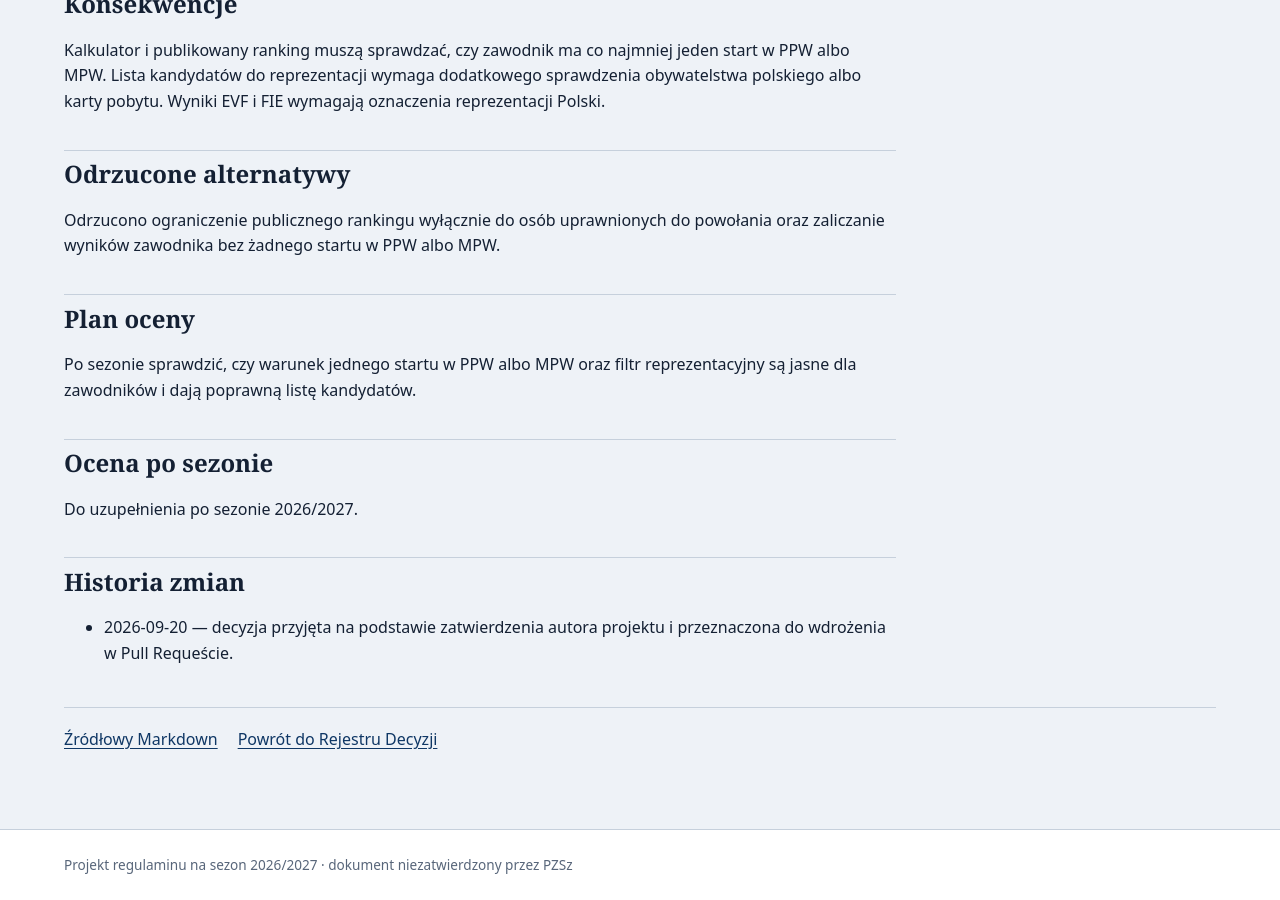
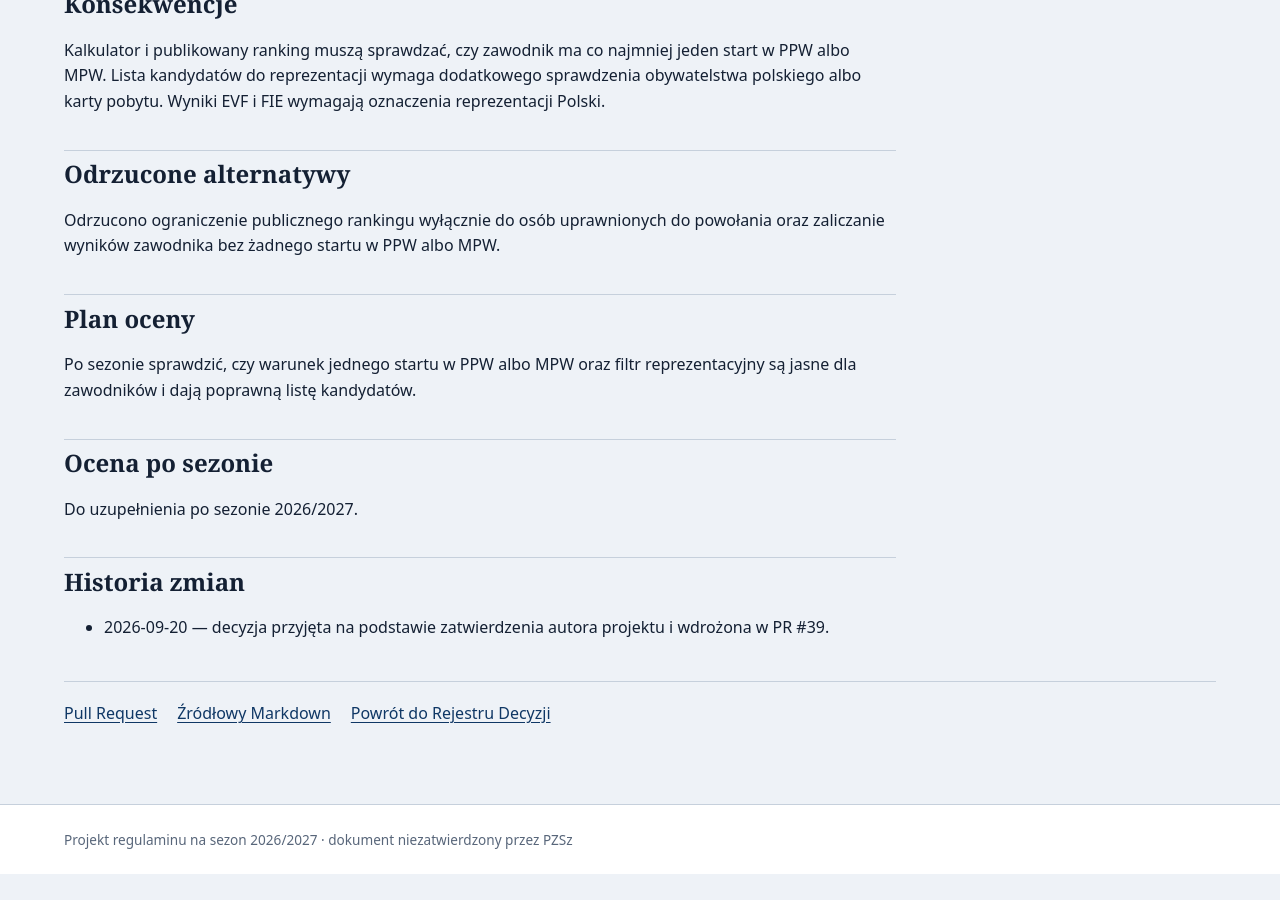
Before and after one commit to Fencer4Life/Regulamin_Kadry-SPWS, a Jekyll site: the page built from _decyzje/DR-020-wlaczanie-zawodnikow-do-rankingu.md, in a window 1280 px wide and 900 px high, scrolled down 1936 px. Built offline with Jekyll 4.4.1, drawn with Linux system fonts in a browser that asks for light colours; after the commit the page ends 2810 px from its top, so only the background shows below that.

Commit message:
docs: link ranking decision to PR

```diff
--- a/_decyzje/DR-020-wlaczanie-zawodnikow-do-rankingu.md
+++ b/_decyzje/DR-020-wlaczanie-zawodnikow-do-rankingu.md
@@ -9,7 +9,7 @@ sezon: 2026/2027
 dotyczy: § 7–9
 decydenci: Komisja regulaminowa SPWS — na etapie inicjalnym autor projektu
 discussion_url: ""
-pr_url: ""
+pr_url: https://github.com/Fencer4Life/Regulamin_Kadry-SPWS/pull/39
 stan_obowiązywania: obowiązuje
 zmienia: []
 zmieniona_przez: []
@@ -63,4 +63,4 @@ Do uzupełnienia po sezonie 2026/2027.
 
 ## Historia zmian
 
-- 2026-09-20 — decyzja przyjęta na podstawie zatwierdzenia autora projektu i przeznaczona do wdrożenia w Pull Requeście.
+- 2026-09-20 — decyzja przyjęta na podstawie zatwierdzenia autora projektu i wdrożona w PR #39.
```
